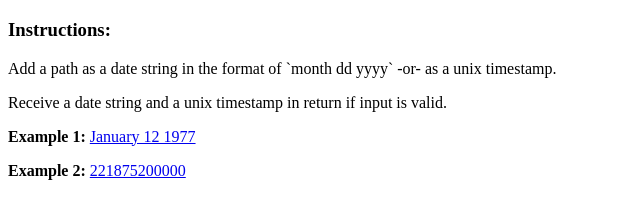
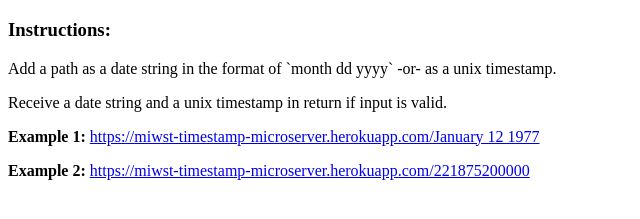
Before and after one commit to MichaelWStuart/timestamp-microserver, a website: page index.html in a window 1280 px wide. Shown: the part 61-280 px from the top of the page, without its empty margins (0-640 px from the left). Drawn offline with Linux system fonts and the light colour scheme.

Commit message:
update readme

```diff
--- a/index.html
+++ b/index.html
@@ -18,10 +18,10 @@
       Receive a date string and a unix timestamp in return if input is valid.
     </p>
     <p>
-      <strong>Example 1:</strong> <a href='/January 12 1977'>January 12 1977</a>
+      <strong>Example 1:</strong> <a href='/January 12 1977'>https://miwst-timestamp-microserver.herokuapp.com/January 12 1977</a>
     </p>
     <p>
-      <strong>Example 2:</strong> <a href='/221875200000'>221875200000</a>
+      <strong>Example 2:</strong> <a href='/221875200000'>https://miwst-timestamp-microserver.herokuapp.com/221875200000</a>
     </p>
   </body>
 </html>
```
Also changed, not shown: README.md.
